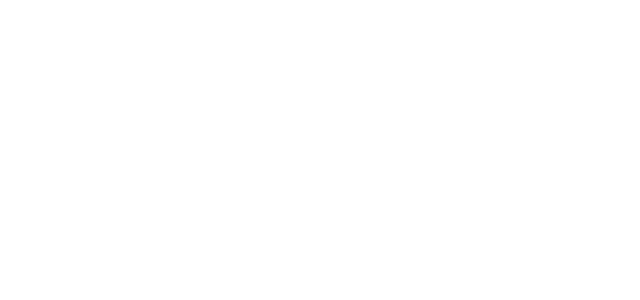
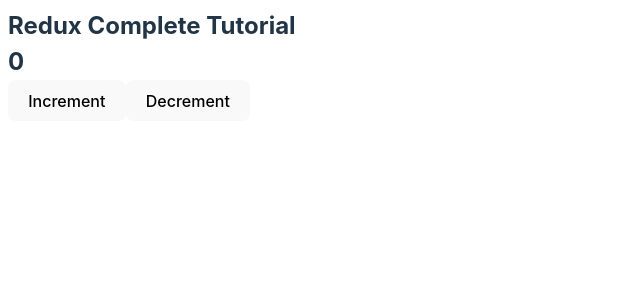
Before and after one commit to RogeMateos/redux-counter, a React (Vite) app: page / in a window 1280 px wide. Shown: the top 300 px of the page, without its empty margins (0-640 px from the left). Built offline with nearby package versions, Linux system fonts and the light colour scheme.

Commit message:
Action-with-argument

```diff
--- a/src/App.tsx
+++ b/src/App.tsx
@@ -3,7 +3,8 @@
 const App = () => {
   return (
     <div>
-
+      <h2>Redux Complete Tutorial</h2>
+      <Counter />
     </div>
   );
 };
--- a/src/components/Counter.tsx
+++ b/src/components/Counter.tsx
@@ -1,8 +1,10 @@
 import { useDispatch, useSelector } from "react-redux";
-import {  RootState } from "../state/store";
+import { AppDispatch, RootState } from "../state/store";
 import {
   decrement,
   increment,
+  incrementByAmount,
+  incrementAsync,
 } from "../state/counter/counterSlice";
 
 const Counter = () => {
@@ -13,7 +15,7 @@
     <div>
       <h2>{count}</h2>
       <div>
-        <button onClick={() => dispatch(increment ())}>Increment</button>
+        <button onClick={() => dispatch(incrementAsync(10))}>Increment</button>
         <button onClick={() => dispatch(decrement())}>Decrement</button>
       </div>
     </div>
--- a/src/state/counter/counterSlice.ts
+++ b/src/state/counter/counterSlice.ts
@@ -1,5 +1,5 @@
 
-import { createSlice } from "@reduxjs/toolkit";
+import { PayloadAction, createAsyncThunk, createSlice } from "@reduxjs/toolkit";
 interface CounterState {
   value: number;
 }
@@ -24,8 +24,26 @@
       state.value += action.payload;
     },
   },
-
+  extraReducers: (builder) => {
+    builder
+      .addCase(incrementAsync.pending, () => {
+        console.log("incrementAsync.pending");
+      })
+      .addCase(
+        incrementAsync.fulfilled,
+        (state, action: PayloadAction<number>) => {
+          state.value += action.payload;
+        }
+      );
+  },
 });
 
+export const incrementAsync = createAsyncThunk(
+  "counter/incrementAsync",
+  async (amount: number) => {
+    await new Promise((resolve) => setTimeout(resolve, 1000));
+    return amount;
+  }
+);
 export const { increment, decrement, incrementByAmount } = counterSlice.actions;
 export default counterSlice.reducer;
```
